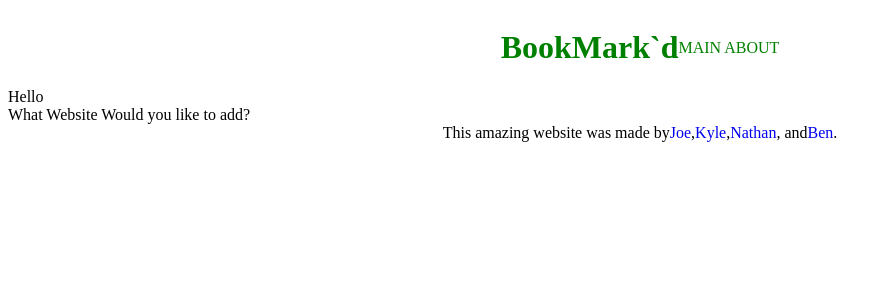
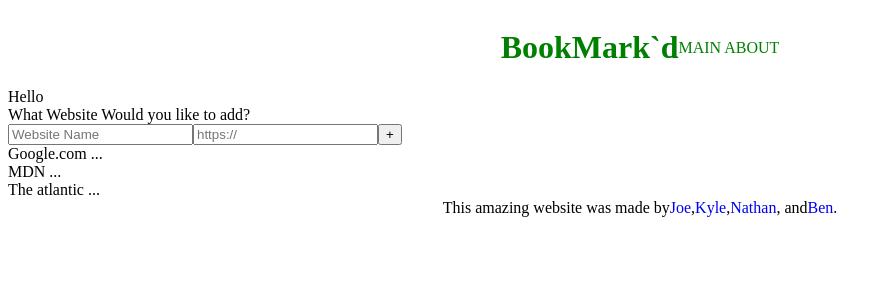
Before and after one commit to kcanamar/bookmark-d-frontend, a React (Create React App) app: page / in a window 1280 px wide. Shown: the top 300 px of the page, without its empty margins (0-888 px from the left). Built offline with nearby package versions, Linux system fonts and the light colour scheme.

Commit message:
Finish boilerplate for Main component

```diff
--- a/src/pages/Main.js
+++ b/src/pages/Main.js
@@ -1,8 +1,36 @@
+import styled from 'styled-components'
+
+const StyledMain = styled.main`
+  card {
+    display: block;
+  }
+`
+
+const handleSubmit = () => {
+  console.log('hi')
+}
+
 export default function Main() {
   return (
-    <main>
+    <StyledMain>
       <div>Hello</div>
       <div>What Website Would you like to add?</div>
-    </main>
+
+      <form onSubmit={handleSubmit}>
+        <input name='title' placeholder='Website Name'/>
+        <input name='url' placeholder='https://'/>
+        <button type='submit'>+</button>
+      </form>
+
+      <card>
+        Google.com ...
+      </card>
+      <card>
+        MDN ...
+      </card>
+      <card>
+        The atlantic ...
+      </card>
+    </StyledMain>
   );
 }
```
